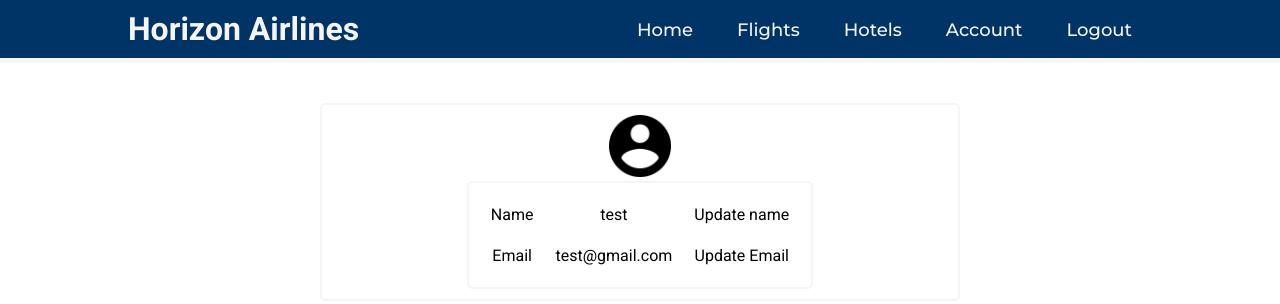
After one commit to praneethravuri/Horizon-Airlines-Bookings, a Flask app: page /account in a window 1280 px wide. The commit adds this page. Shown: the top 304 px of the page. Run offline with Flask 3, Linux system fonts and the light colour scheme.

```diff
--- a/app.py
+++ b/app.py
@@ -1,15 +1,14 @@
 from flask import Flask, render_template, request, redirect, url_for, session, jsonify
 from pymongo import MongoClient
 import secrets
-from flask_caching import Cache
 from routes.homepage import homepage_bp
 from routes.flights import flights_bp
 from routes.login import login_bp
+from routes.account import account_bp
 
 
 app = Flask(__name__, template_folder='templates')
 app.secret_key = secrets.token_hex(16)
-cache = Cache(app, config={'CACHE_TYPE': 'simple'})
 
 # Connect to the MongoDB database
 client = MongoClient('mongodb://localhost:27017/')
@@ -22,6 +21,7 @@ bookings = db["bookings"]
 app.register_blueprint(homepage_bp)
 app.register_blueprint(flights_bp)
 app.register_blueprint(login_bp)
+app.register_blueprint(account_bp)
 
 @app.route('/')
 def index():
--- a/routes/__init__.py
+++ b/routes/__init__.py
@@ -22,6 +22,9 @@ app.register_blueprint(flights_bp)
 from routes.login import login_bp
 app.register_blueprint(login_bp)
 
+from routes.account import account_bp
+app.register_blueprint(account_bp)
+
 #from routes.login import
 
 # Import and register other blueprints here
--- /dev/null
+++ b/routes/account.py
@@ -0,0 +1,15 @@
+from flask import Blueprint, render_template, request, redirect, url_for, session
+from pymongo import MongoClient
+
+account_bp = Blueprint('account', __name__)
+
+# Connect to the MongoDB database
+client = MongoClient('mongodb://localhost:27017/')
+db = client['airportDB']
+users = db['users']
+flights = db["flights"]
+bookings = db["bookings"]
+
+@account_bp.route("/account")
+def account():
+    return render_template("account.html")
--- /dev/null
+++ b/static/CSS/account.css
@@ -0,0 +1,36 @@
+@import url('https://fonts.googleapis.com/css2?family=Montserrat:ital,wght@0,100;0,200;0,300;0,400;0,500;0,600;0,700;0,800;0,900;1,100;1,200;1,300;1,400;1,500;1,600;1,700;1,800;1,900&family=Roboto:ital,wght@0,100;0,300;0,400;0,500;0,700;0,900;1,100;1,300;1,400;1,500;1,700;1,900&display=swap');
+
+*{
+    box-sizing: border-box;
+    margin: 0;
+    padding: 0;
+    font-family: 'Montserrat', sans-serif;
+    font-family: 'Roboto', sans-serif;
+}
+
+.user-account{
+    border: 2px solid whitesmoke;
+    border-radius: 5px;
+    width: 50%;
+    margin: auto;
+    margin-top: 40px;
+    text-align: center;
+}
+
+.add-pad{
+    padding: 10px;
+}
+
+.user-account img{
+    width: 10%;
+}
+
+.user-details {
+    display: flex;
+    justify-content: center;
+}
+
+table{
+    border: 2px solid whitesmoke;
+    border-radius: 5px;
+}
--- a/static/JS/cancelFlight.js
+++ b/static/JS/cancelFlight.js
@@ -1,6 +1,5 @@
-
 $(document).ready(function() {
-    $('button').click(function() {
+    $('.cancel-btn').click(function() {
         var flight_id = $(this).attr('id');
         if (confirm("Are you sure you want to delete this flight?")) {
             $.post('/delete-flight', {
--- /dev/null
+++ b/templates/account.html
@@ -0,0 +1,38 @@
+<!DOCTYPE html>
+<html lang="en">
+<head>
+    <meta charset="UTF-8">
+    <meta http-equiv="X-UA-Compatible" content="IE=edge">
+    <meta name="viewport" content="width=device-width, initial-scale=1.0">
+    <link rel="stylesheet" type="text/css" href="{{ url_for('static', filename='CSS/navbar.css') }}">
+    <link rel="stylesheet" type="text/css" href="{{ url_for('static', filename='CSS/account.css') }}">
+    <title>Account - Horizon Airlines</title>
+</head>
+<body>
+    {% include "nav-bar.html" %}
+
+    <section>
+        <div class="user-account add-pad">
+            <div id="acc-img">
+                <img src="../static/images/round-account-button-with-user-inside.png" alt="">
+            </div>
+
+            <div class="user-details">
+                <table class="user-details-table add-pad">
+                    <tr>
+                        <td class="add-pad">Name</td>
+                        <td class="add-pad">test</td>
+                        <td class="add-pad">Update name</td>
+                    </tr>
+                    <tr>
+                        <td class="add-pad">Email</td>
+                        <td class="add-pad">test@gmail.com</td>
+                        <td class="add-pad">Update Email</td>
+                    </tr>
+                </table>
+            </div>
+        </div>
+    </section>
+
+</body>
+</html>
--- a/templates/flights.html
+++ b/templates/flights.html
@@ -8,6 +8,7 @@
     <link rel="stylesheet" type="text/css" href="{{ url_for('static', filename='CSS/footer.css') }}">
     <link rel="stylesheet" type="text/css" href="{{ url_for('static', filename='CSS/flights.css') }}">
     <link rel="stylesheet" type="text/css" href="{{ url_for('static', filename='CSS/homepage.css') }}">
+    <script src="https://ajax.googleapis.com/ajax/libs/jquery/3.6.4/jquery.min.js"></script>
     <title>Search Flights - Horizon Airlines</title>
 </head>
 <body>
@@ -79,7 +80,7 @@
                     </tr>
                     <tr>
                         <td class="add-bold"></td>
-                        <td><button class="add-flight-btn">Add Flight</button></td>
+                        <td><button class="add-flight-btn" id="{{f['flight_id']}}">Add Flight - {{f["flight_id"]}}</button></td>
                     </tr>
                 </table>
                 {% endfor %}
@@ -153,5 +154,6 @@
         -->
     </section>
 
+    <script src="../static/JS/addFlight.js"></script>
 </body>
 </html>
--- a/templates/nav-bar.html
+++ b/templates/nav-bar.html
@@ -5,6 +5,7 @@
             <li><a href="{{url_for('homepage.homepage')}}">Home</a></li>
             <li><a href="{{url_for('flights.search_flights')}}">Flights</a></li>
             <li><a href="#">Hotels</a></li>
+            <li><a href="{{url_for('account.account')}}">Account</a></li>
             <li><a href="{{ url_for('login.login') }}">Logout</a></li>
         </ul>
     </nav>
```
Also changed, not shown: routes/flights.py (+13 -0 lines), static/JS/addFlight.js (added, +12 -0 lines), static/images/round-account-button-with-user-inside.png (added).
